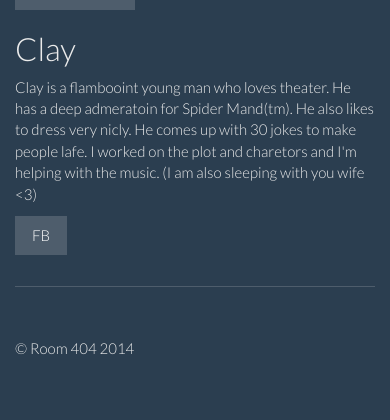
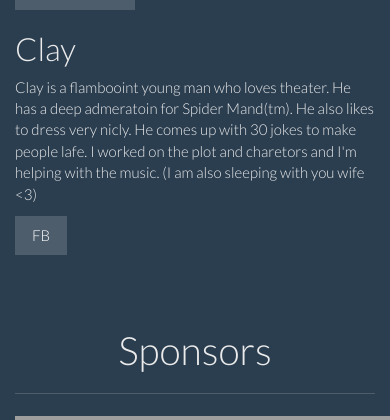
Before and after one commit to fredghostkyle/Room404, a PHP site: page /about in a window 390 px wide. Shown: the part 1434-1854 px from the top of the page. Before the commit the page ends 1789 px from the top, so only its background shows below. Run offline with PHP 8.4, Linux system fonts and the light colour scheme; grey boxes are pictures that could not be loaded.

Commit message:
added sponsers

```diff
--- a/about/index.php
+++ b/about/index.php
@@ -113,6 +113,21 @@
               <p><a class="btn btn-default" href="http://fb.com/" role="button">FB</a></p>
             </div><!--/span-->
           </div>
+      <br>
+      <br>
+
+      <center><h1>Sponsors</h1></center>
+      <hr>
+      <div class="row">
+            <div class="col-md-4"></div>
+            <div class="col-md-4">
+              <center>
+              <p><a href="http://duxburyfreelibrary.org//?src=room404"><img src="http://www.duxburyfreelibrary.org/images/2012%20Images%20for%20opening%20page/DFL-logo-duxoval-large.png" ></a></p>
+              </center>
+            </div>
+            <div class="col-md-4"></div>
+      </div>
+      <br>
       <hr>
 
       <footer>
```
